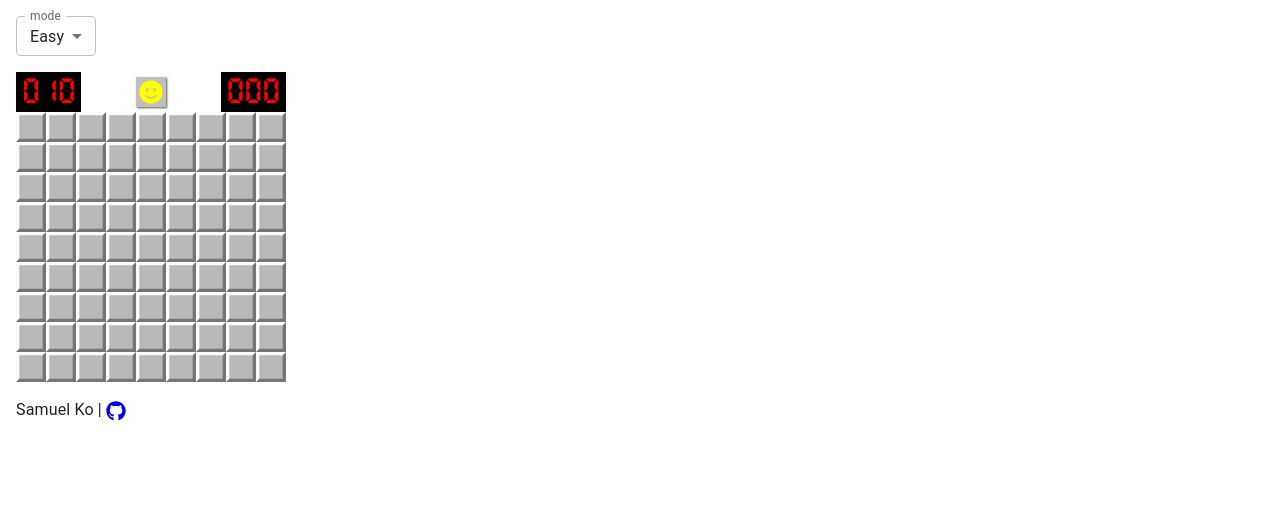
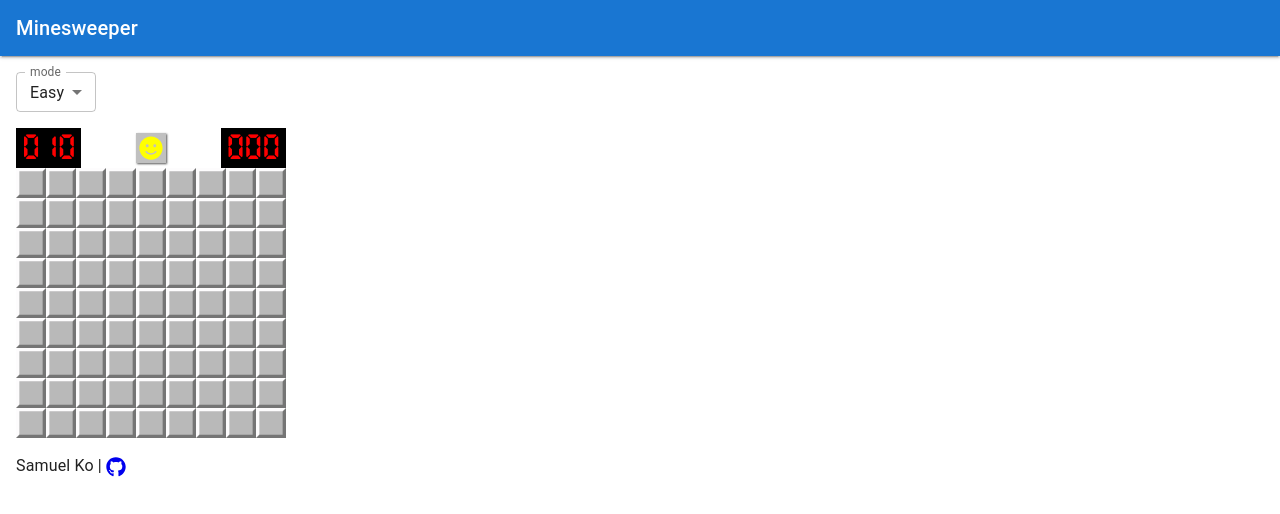
Before and after one commit to samuelko123/minesweeper, a Next.js app: page / in a window 1280 px wide. Shown: the top 514 px of the page. Built offline with nearby package versions, Linux system fonts and the light colour scheme.

Commit message:
add header

```diff
--- /dev/null
+++ b/src/components/atoms/Header.js
@@ -0,0 +1,14 @@
+import React from 'react'
+import { Typography } from '@mui/material'
+
+export const BaseHeader = React.forwardRef((props, ref) => {
+	return (
+		<Typography
+			ref={ref}
+			{...props}
+			variant='h6'
+			component='h6'
+			noWrap
+		/>
+	)
+})
--- /dev/null
+++ b/src/components/atoms/Links.js
@@ -0,0 +1,25 @@
+import NextLink from 'next/link'
+import { Link as MuiLink } from '@mui/material'
+
+export const BaseLink = (props) => {
+	const {
+		href,
+		children,
+		disabled,
+	} = props
+
+	if (disabled) {
+		return children
+	}
+
+	return (
+		<MuiLink
+			href={href}
+			color='inherit'
+			underline='none'
+			component={NextLink}
+		>
+			{children}
+		</MuiLink>
+	)
+}
--- /dev/null
+++ b/src/components/molecules/BrandHeader.js
@@ -0,0 +1,22 @@
+import React from 'react'
+import { BaseLink } from '../atoms/Links'
+import { BaseHeader } from '../atoms/Header'
+
+export const BrandHeader = (props) => {
+	const {
+		title,
+		href,
+	} = props
+
+	return (
+		<BaseLink href={href}>
+			<BaseHeader
+				sx={{
+					cursor: 'pointer',
+				}}
+			>
+				{title}
+			</BaseHeader>
+		</BaseLink>
+	)
+}
--- a/src/pages/_app.js
+++ b/src/pages/_app.js
@@ -2,6 +2,8 @@ import { Provider as ReduxProvider } from 'react-redux'
 import { CssBaseline } from '@mui/material'
 import { store } from '../slices'
 import '../styles/global.css'
+import { BaseAppBar } from '../components/atoms/AppBar'
+import { BrandHeader } from '../components/molecules/BrandHeader'
 
 export default function App(props) {
 	const {
@@ -9,10 +11,18 @@ export default function App(props) {
 		pageProps: { ...pageProps },
 	} = props
 
+	const title = 'Minesweeper'
+
 	return (
 		<ReduxProvider store={store}>
-			<title>Minesweeper</title>
+			<title>{title}</title>
 			<CssBaseline />
+			<BaseAppBar>
+				<BrandHeader
+					href='/'
+					title={title}
+				/>
+			</BaseAppBar>
 			<Component {...pageProps} />
 		</ReduxProvider>
 	)
```
